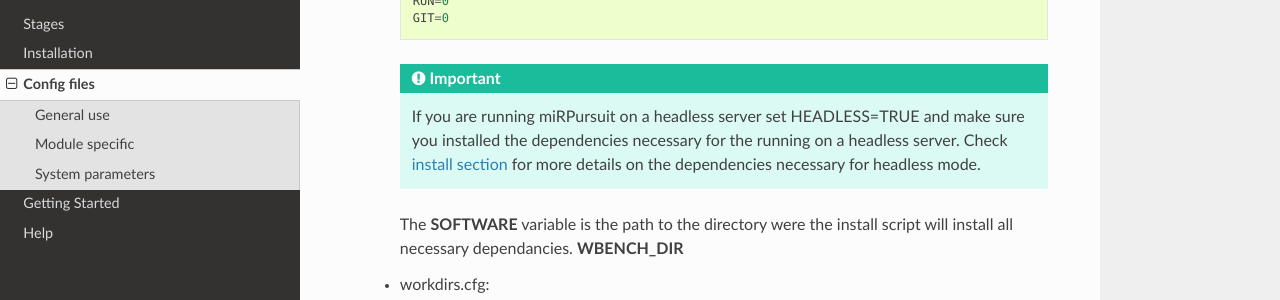
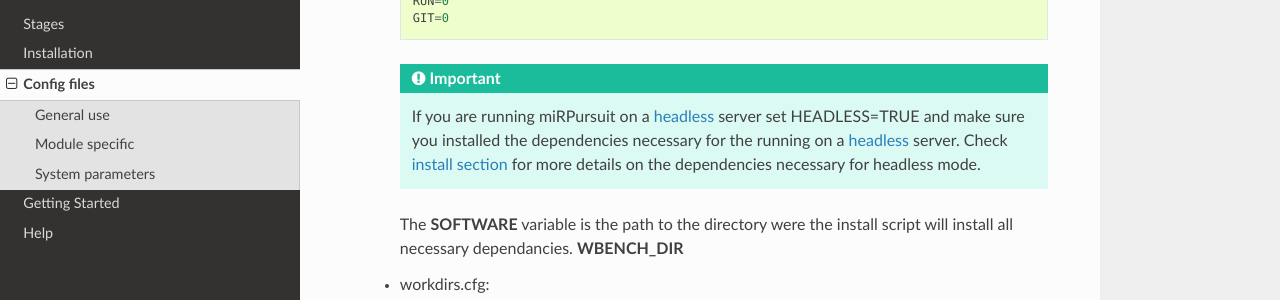
Before and after one commit to forestbiotech-lab/miRPursuit, a Sphinx documentation site: the page built from docs/source/config.rst, in a window 1280 px wide and 900 px high, scrolled down 636 px. Shown: the part 151-451 px from the top of the window. Built offline with Sphinx 7.4.7 and the Read the Docs theme 2.0.0, drawn with Linux system fonts in a browser that asks for light colours; part of the change alters nothing that is shown.

```diff
--- a/docs/source/config.rst
+++ b/docs/source/config.rst
@@ -29,7 +29,7 @@ These two config files should be properly configured, to ensure the program runs
       RUN=0
       GIT=0
 
-    .. Important:: If you are running miRPursuit on a headless server set HEADLESS=TRUE and make sure you installed the dependencies necessary for the running on a headless server. Check `install section <install.html#for-headless-server-no-x-server-running>`_ for more details on the dependencies necessary for headless mode.
+    .. Important:: If you are running miRPursuit on a `headless <https://en.wikipedia.org/wiki/Headless_software>`_ server set HEADLESS=TRUE and make sure you installed the dependencies necessary for the running on a `headless <https://en.wikipedia.org/wiki/Headless_software>`_ server. Check `install section <install.html#for-headless-server-no-x-server-running>`_ for more details on the dependencies necessary for headless mode.
 
 
 
```
